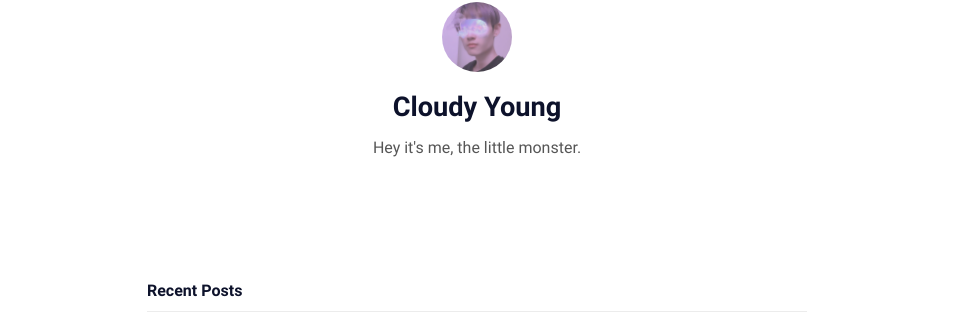
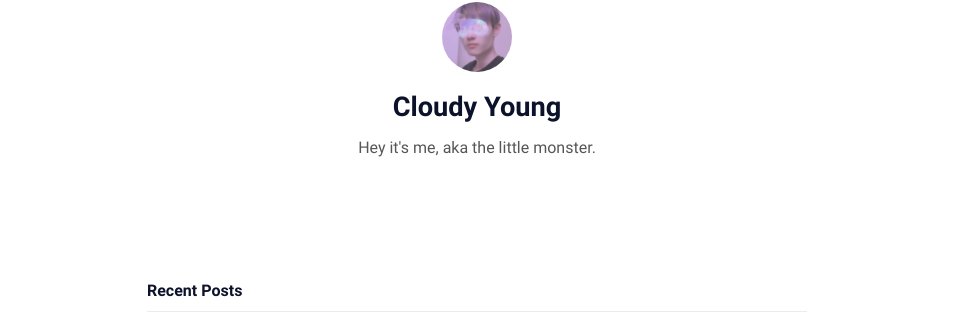
Before and after one commit to cloudyyoung/www.cloudyyoung.com, a Jekyll site: the page built from index.md, in a window 1280 px wide. Shown: the part 166-489 px from the top of the page, without its empty margins (163-1116 px from the left). Built offline with Jekyll 4.4.1, drawn with Linux system fonts in a browser that asks for light colours.

Commit message:
Update _config.yml

```diff
--- a/_config.yml
+++ b/_config.yml
@@ -12,7 +12,7 @@ mode: light # default theme "dark" | "light"
 author:
   name: Cloudy Young # author name
   bio: >- # tell to the world
-    Hey it's me, the little monster.
+    Hey it's me, aka the little monster.
   username: Cloudy Young # general username
   github: cloudyyoung # github username
   twitter: twitter_username # twitter username
```
